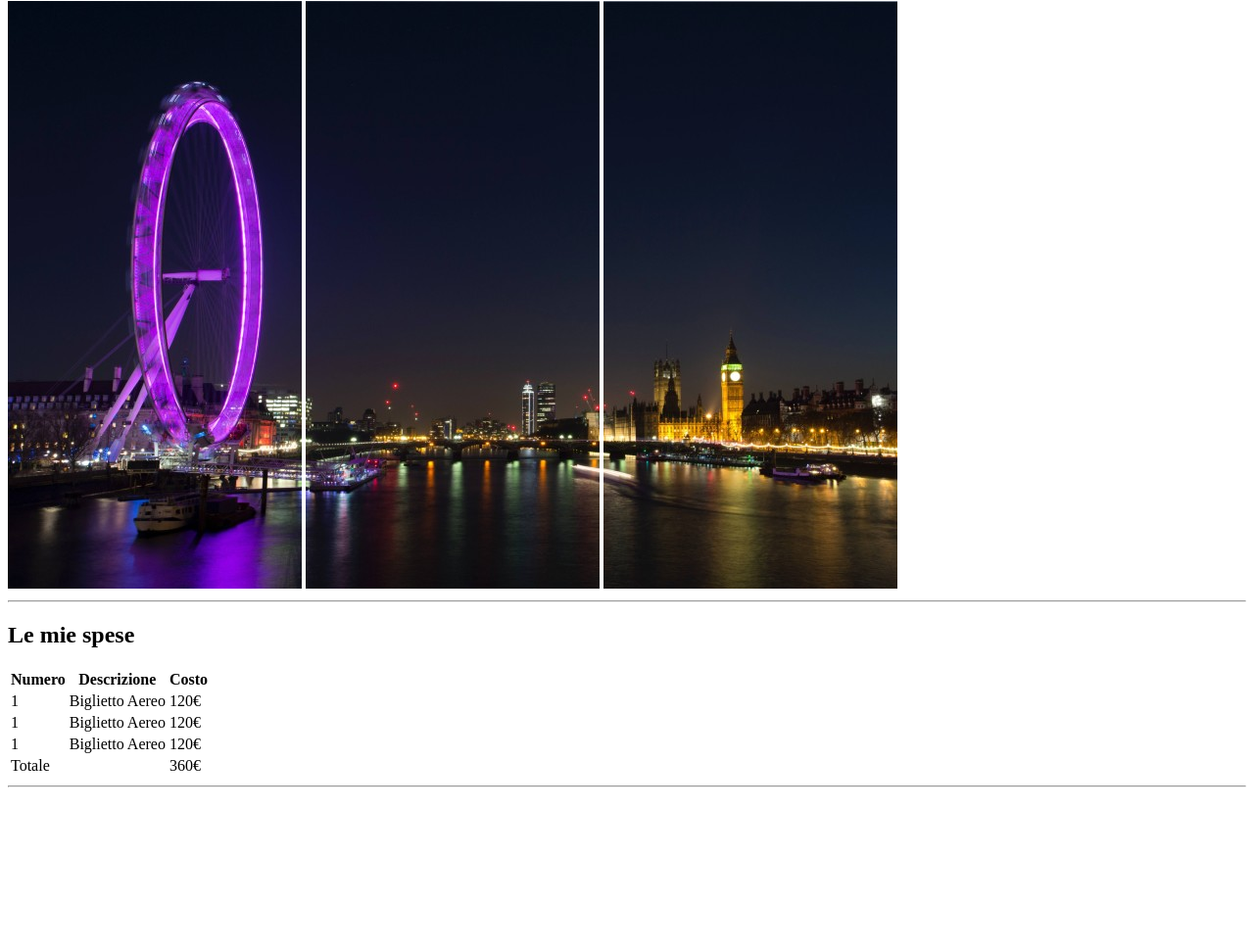
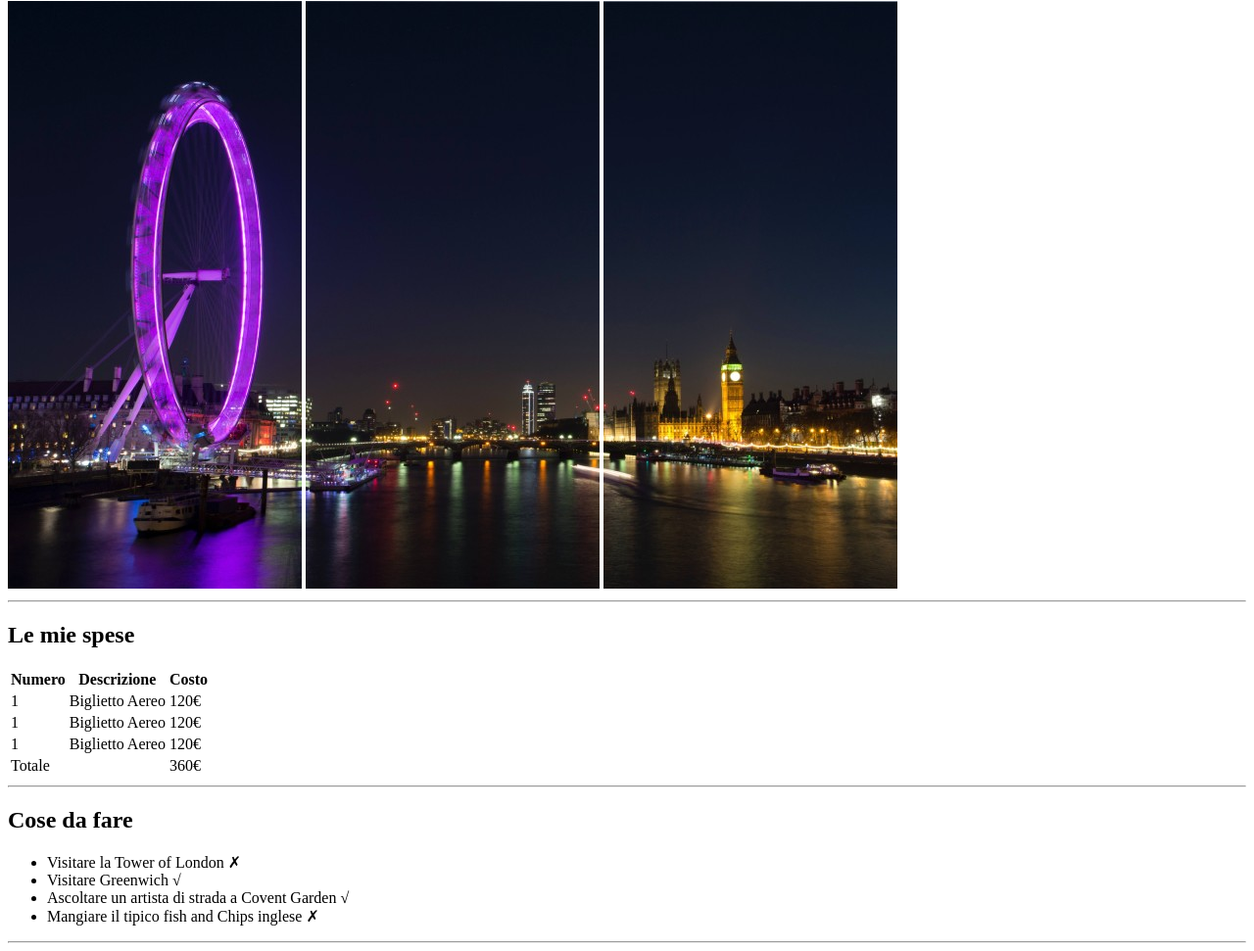
Before and after one commit to GiadaTonioni/html-london-trip, a plain HTML site: page index.html in a window 1280 px wide. Shown: the part 79-1050 px from the top of the page at 98% size. Before the commit the page ends 891 px from the top, so only its background shows below. Drawn offline with Linux system fonts and the light colour scheme.

Commit message:
sezione due elenco

```diff
--- a/index.html
+++ b/index.html
@@ -62,6 +62,17 @@
                 <hr>
 
             </section>
+            <!-- sezione2 -->
+            <section>
+                <h2>Cose da fare</h2>
+                <ul>
+                    <li>Visitare la Tower of London &#10007;</li>
+                    <li>Visitare Greenwich &#8730;</li>
+                    <li>Ascoltare un artista di strada a Covent Garden &#8730;</li>
+                    <li>Mangiare il tipico fish and Chips inglese &#10007;</li>
+                </ul>
+                <hr>
+            </section>
         </main>
         <!-- parte finale -->
         <footer></footer>
```
